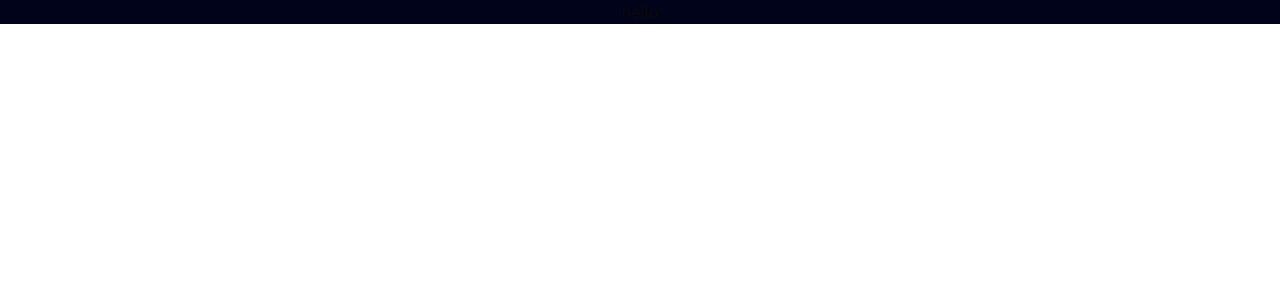
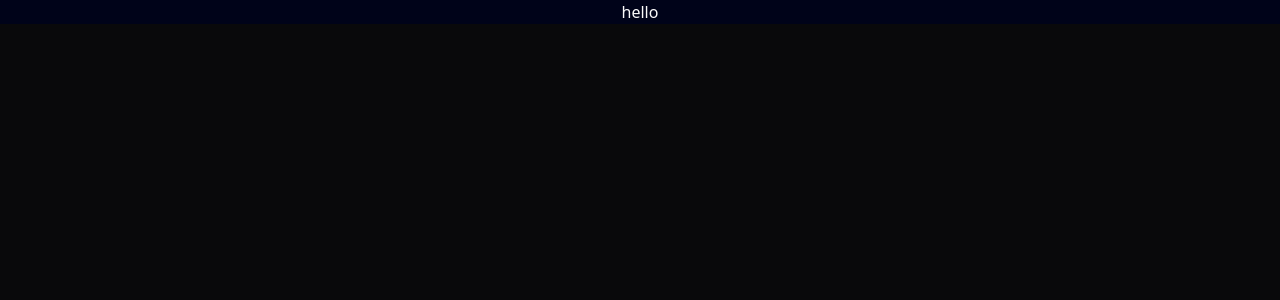
Before and after one commit to pandacase/portfolio, a Next.js app: page / in a window 1280 px wide. Shown: the top 300 px of the page. Built offline with nearby package versions, Linux system fonts and the light colour scheme.

Commit message:
feature: dark mode provider and warp

```diff
--- a/app/layout.tsx
+++ b/app/layout.tsx
@@ -1,6 +1,7 @@
 import type { Metadata } from "next";
 import localFont from "next/font/local";
 import "./globals.css";
+import { ThemeProvider } from "./provider";
 
 const geistSans = localFont({
   src: "./fonts/GeistVF.woff",
@@ -26,9 +27,14 @@
   return (
     <html lang="en">
       <body
-        className={`${geistSans.variable} ${geistMono.variable} antialiased`}
-      >
-        {children}
+        className={`${geistSans.variable} ${geistMono.variable} antialiased`}>
+        <ThemeProvider
+          attribute="class"
+          defaultTheme="dark"
+          enableSystem
+          disableTransitionOnChange>
+          {children}
+        </ThemeProvider>
       </body>
     </html>
   );
--- /dev/null
+++ b/app/provider.tsx
@@ -0,0 +1,11 @@
+"use client"
+
+import * as React from "react"
+import { ThemeProvider as NextThemesProvider } from "next-themes"
+
+export function ThemeProvider({
+  children,
+  ...props
+}: React.ComponentProps<typeof NextThemesProvider>) {
+  return <NextThemesProvider {...props}>{children}</NextThemesProvider>
+}
```
